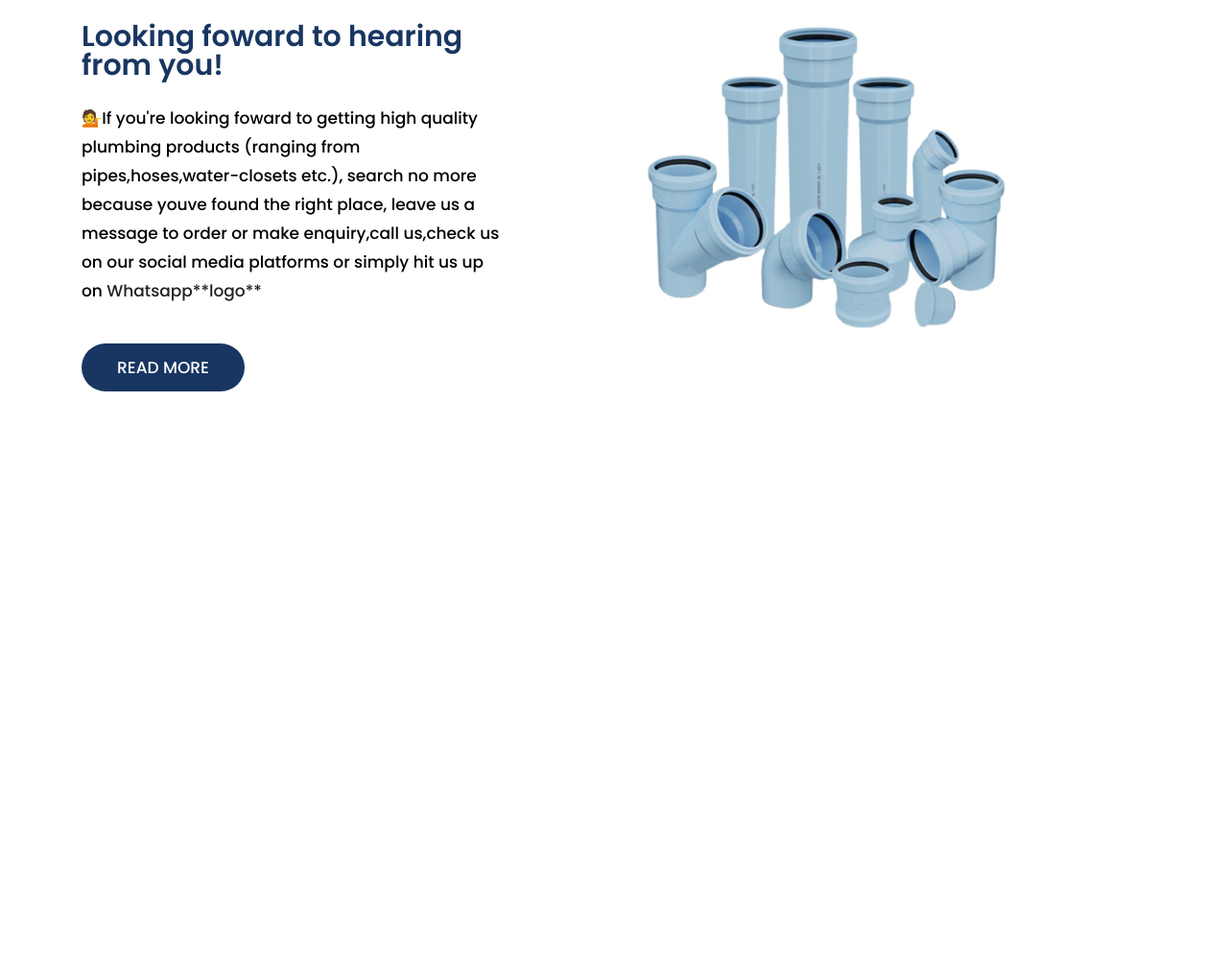
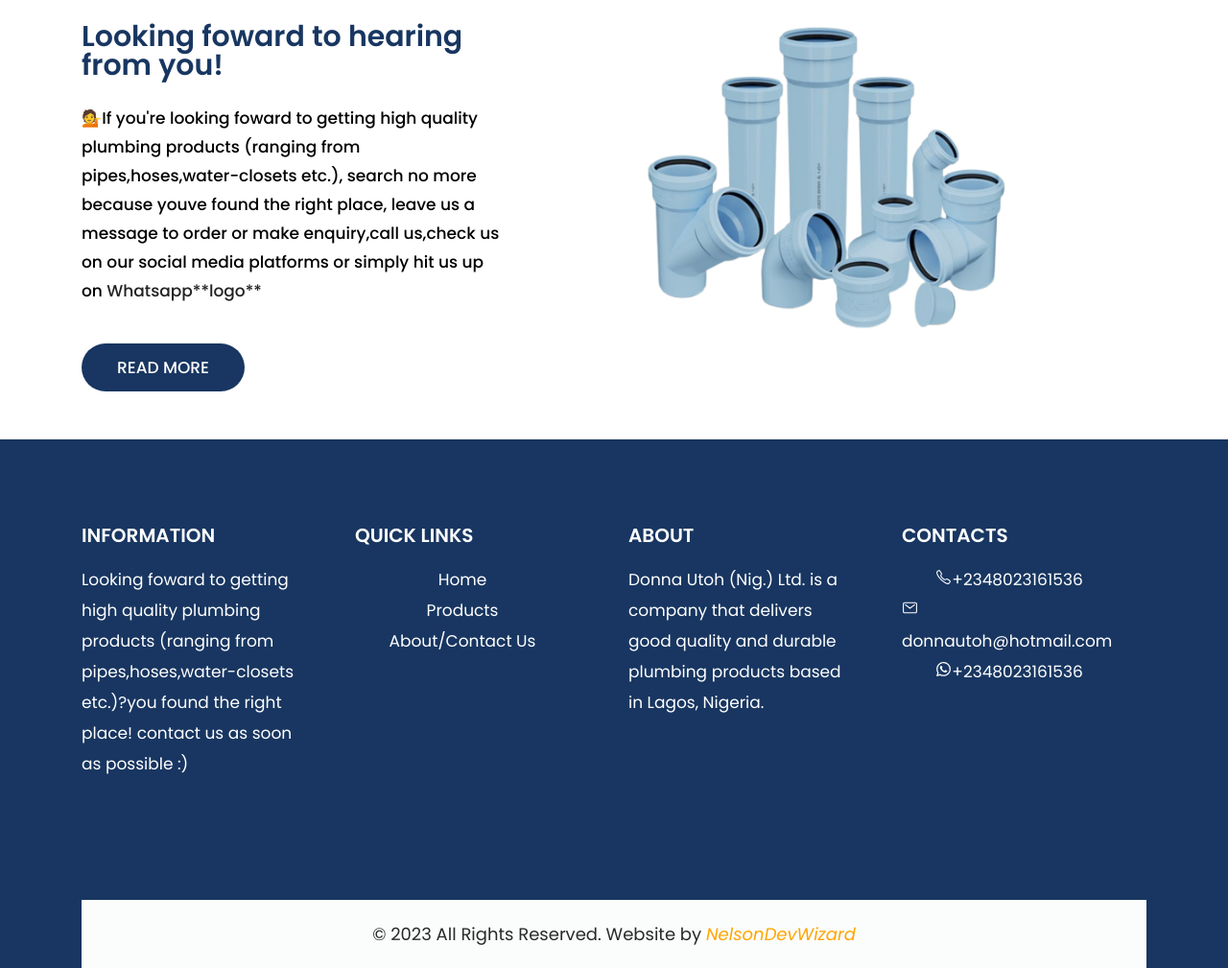
Before and after one commit to donnautohnigltd/donnautohnigltd.github.io, a plain HTML site: page contact.html in a window 1280 px wide. Shown: the part 921-1930 px from the top of the page at 96% size. Before the commit the page ends 1379 px from the top, so only its background shows below. Drawn offline with nearby package versions, Linux system fonts and the light colour scheme; grey boxes are pictures that could not be loaded; files whose address does not match are found by name.

Commit message:
update footer
corresponding footer for all pages

```diff
--- a/contact.html
+++ b/contact.html
@@ -163,7 +163,57 @@
          </div>
       </div>
       <!--  footer -->
-
+      <footer>
+         <div class="footer">
+            <div class="container">
+               <div class="row">
+                  <div class="col-md-3">
+                     <div class="inror_box">
+                        <h3>INFORMATION </h3>
+                        <p>Looking foward to getting high quality plumbing products (ranging from pipes,hoses,water-closets etc.)?you found the right place! <a href="contact.html">contact</a> us as soon as possible :)</p>
+                     </div>
+                  </div>
+                  <div class="col-md-3">
+                     <div class="inror_box">
+                        <h3>QUICK LINKS </h3>
+                        <p><a href="index.html">Home</a></p><br>
+                        <p><a href="products.html">Products</a></p><br>
+                        <p><a href="contact.html">About/Contact Us</a></p>
+                     </div>
+                  </div>
+                  <div class="col-md-3">
+                     <div class="inror_box">
+                        <h3>ABOUT  </h3>
+                        <p>Donna Utoh (Nig.) Ltd. is a company that delivers good quality and durable plumbing products based in Lagos, Nigeria.</p>
+                     </div>
+                  </div>
+                  <div class="col-md-3">
+                     <div class="inror_box">
+                        <h3>CONTACTS  </h3>
+                        <p><a href="tel:+2348023161536"><ion-icon name="call-outline"></ion-icon>+2348023161536</a></p>
+                        <p><a href="mailto:donnautoh@hotmail.com"><ion-icon name="mail-outline"></ion-icon>donnautoh@hotmail.com</a></p>
+                        <p><a href="https://wa.me/+2348023161536?text=Hello,Good Day I messaged from your site :donnautohnigltd.github.io"><ion-icon name="logo-whatsapp"></ion-icon>+2348023161536</a></p>
+                     </div>
+                  <div class="col-md-3">
+                    <div class="mapouter">
+                        <div class="gmap_canvas">
+                            <iframe width="251" height="142" id="gmap_canvas" src="https://maps.google.com/maps?q=lagos%20nigeria&t=&z=19&ie=UTF8&iwloc=&output=embed" frameborder="0" scrolling="no" marginheight="0" marginwidth="0"></iframe>
+                        </div>
+                    </div>
+                  </div>
+               </div>
+            </div>
+            <div class="copyright">
+               <div class="container">
+                  <div class="row">
+                     <div class="col-md-12">
+                        <p>© 2023 All Rights Reserved. Website by&nbsp;<a style="color: orange;" href="https://nelsondevwizard.github.io/resume"><i>NelsonDevWizard</i> </a></p>
+                     </div>
+                  </div>
+               </div>
+            </div>
+         </div>
+      </footer>
 
       <!-- end footer -->
       <!-- Javascript files-->
```
Also changed, not shown: products.html (+51 -1 lines).
